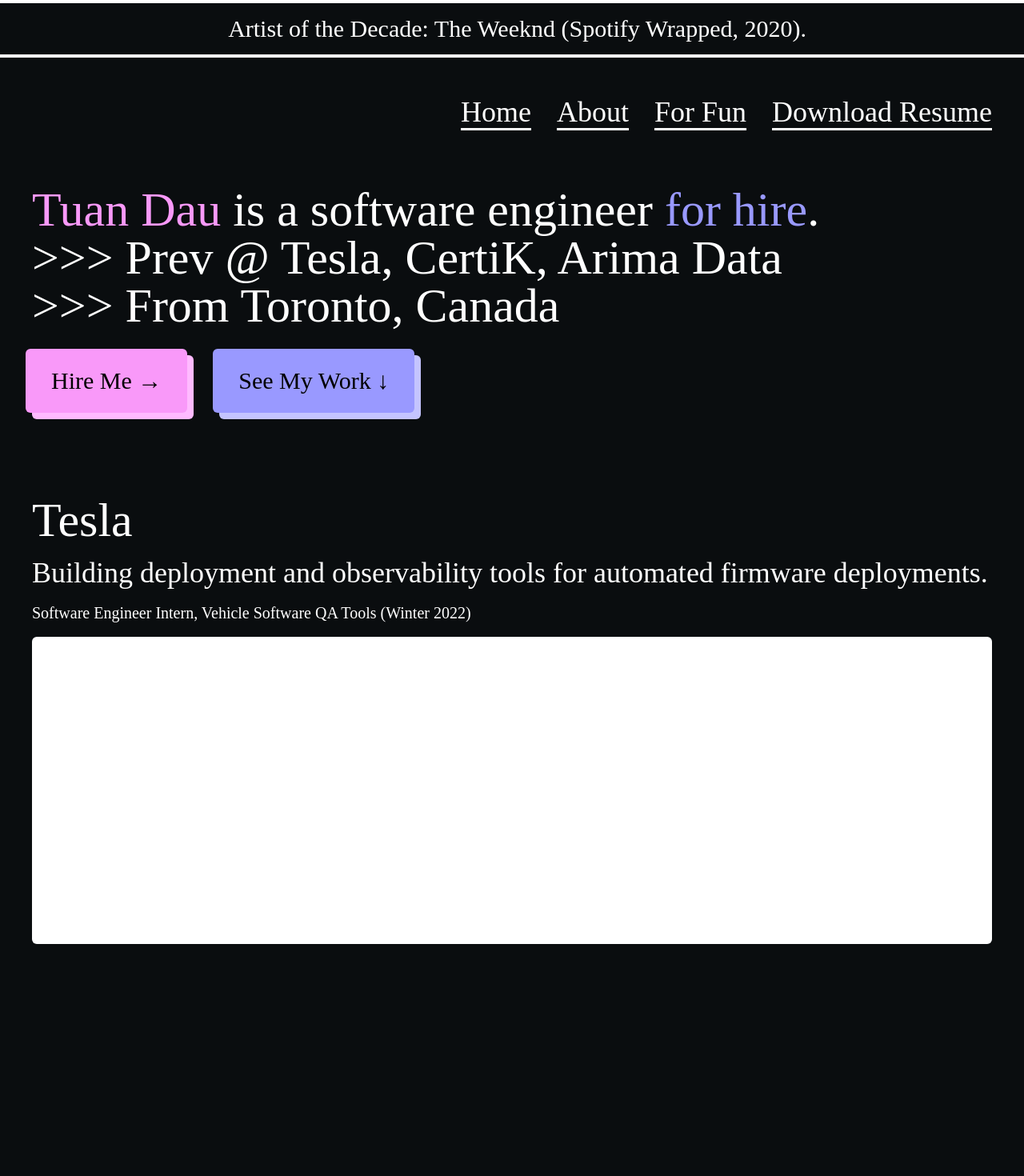
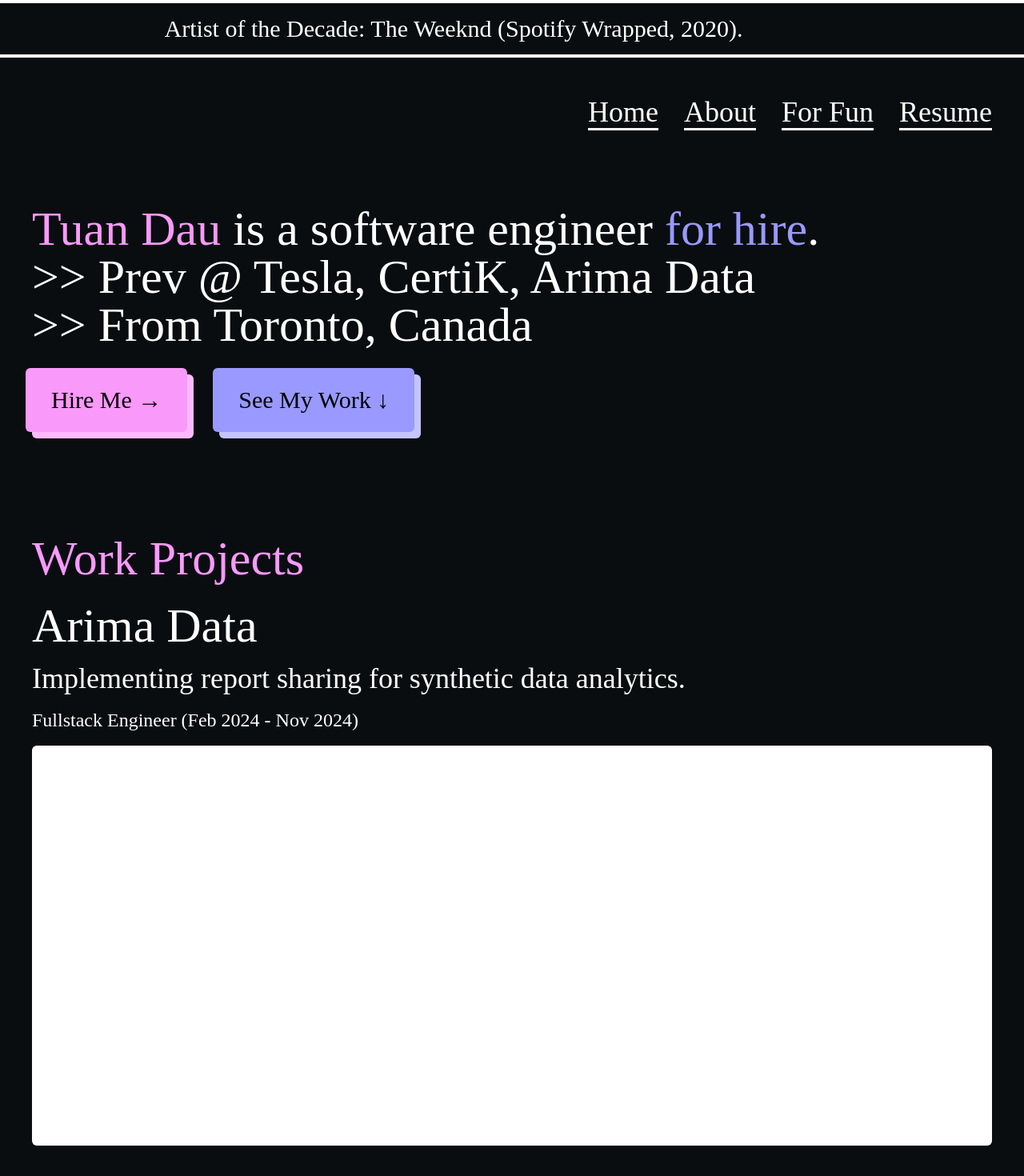
Before and after one commit to tuansydau/portfolio-website, a Next.js app: page / in a window 1280 px wide. Shown: the top 1470 px of the page at 80% size. Before the commit the page ends 1276 px from the top, so only its background shows below. Built offline with nearby package versions, Linux system fonts and the light colour scheme.

Commit message:
add: scroll into view, changed: text siziing

```diff
--- a/app/about/page.tsx
+++ b/app/about/page.tsx
@@ -12,6 +12,7 @@
       <PageWrapper>
         <ScrollingTextBanner />
         <Spacer />
+        <Spacer />
 
         {/* Text Container */}
         <TextWrapper>
--- a/app/components/homepage/IntroSection.tsx
+++ b/app/components/homepage/IntroSection.tsx
@@ -1,4 +1,16 @@
 export default function IntroSection() {
+  // Smooth scroll handler
+  const handleSmoothScroll = (
+    event: React.MouseEvent<HTMLAnchorElement>,
+    targetId: string
+  ) => {
+    event.preventDefault();
+    const targetElement = document.getElementById(targetId);
+    if (targetElement) {
+      targetElement.scrollIntoView({ behavior: 'smooth', block: 'start' });
+    }
+  };
+
   return (
     <>
       {/*  Intro Tagline */}
@@ -6,7 +18,7 @@
         <span className="text-[#F999F9] hover:cursor-pointer">Tuan Dau </span>
         is a software engineer <span className="text-[#9999FF]">for hire</span>.
         <p>
-          <span>{'>>>'} Prev @</span>{' '}
+          <span>{'>>'} Prev @</span>{' '}
           <span className="text-white transition-colors duration-200 ease-in-out hover:text-red-500 hover:cursor-pointer">
             Tesla
           </span>
@@ -19,7 +31,7 @@
             Arima Data
           </span>
         </p>
-        <p>{'>>> '}From Toronto, Canada</p>
+        <p>{'>> '}From Toronto, Canada</p>
       </div>
 
       {/* Spacer */}
@@ -46,9 +58,13 @@
             <div className="absolute w-full text-opacity-0 h-20 rounded-md bg-[#c4c4ff] z-0 text-black">
               See My Work ↓
             </div>
-            <div className="relative transition-all duration-300 ease-in-out flex items-center justify-center text-black px-8 h-20 rounded-md bg-[#9999ff] hover:cursor-pointer z-10 -top-2 -left-2 hover:top-0 hover:left-0">
+            <a
+              className="relative transition-all duration-300 ease-in-out flex items-center justify-center text-black px-8 h-20 rounded-md bg-[#9999ff] hover:cursor-pointer z-10 -top-2 -left-2 hover:top-0 hover:left-0"
+              href="#section1"
+              onClick={(e) => handleSmoothScroll(e, 'section1')}
+            >
               See My Work ↓
-            </div>
+            </a>
           </div>
         </div>
       </div>
--- a/app/components/homepage/NavigationMenu.tsx
+++ b/app/components/homepage/NavigationMenu.tsx
@@ -26,7 +26,7 @@
         {/* Download Resume Button */}
         <Link href="/">
           <div className="decoration-solid underline-offset-8 underline hover:decoration-wavy hover:cursor-pointer ">
-            Download Resume
+            Resume
           </div>
         </Link>
       </div>
--- a/app/components/homepage/ProjectCard.tsx
+++ b/app/components/homepage/ProjectCard.tsx
@@ -1,17 +1,20 @@
-export default function ProjectCard() {
+export default function ProjectCard({
+  company,
+  description,
+  title
+}: {
+  company: string;
+  description: string;
+  title: string;
+}) {
   return (
-    <div className="flex flex-col w-full space-y-4">
+    <div className="flex flex-col w-full space-y-4 hover:cursor-pointer transition-colors text-white hover:text-gray-400">
       <h2 className="text-6xl" style={{ fontFamily: 'Array-BoldWide' }}>
-        Tesla
+        {company}
       </h2>
-      <h3 className="text-4xl">
-        Building deployment and observability tools for automated firmware
-        deployments.
-      </h3>
-      <h4 className="text-xl">
-        Software Engineer Intern, Vehicle Software QA Tools (Winter 2022)
-      </h4>
-      <div className="w-full h-96 bg-white rounded-md" />
+      <h3 className="text-4xl">{description}</h3>
+      <h4 className="text-2xl">{title}</h4>
+      <div className="w-full h-[500px] bg-white rounded-md" />
     </div>
   );
 }
--- a/app/globals.css
+++ b/app/globals.css
@@ -28,7 +28,7 @@
 
 /* Scrollbar */
 ::-webkit-scrollbar {
-  width: 8px;
+  width: 0px;
 }
 
 ::-webkit-scrollbar-thumb {
--- a/app/page.tsx
+++ b/app/page.tsx
@@ -22,13 +22,52 @@
           <Spacer />
           <Spacer />
           <Spacer />
+          <Spacer />
           <IntroSection />
           <Spacer />
           <Spacer />
           <Spacer />
           <Spacer />
+          <Spacer />
+          <div id="section1" className="w-full text-6xl text-[#f999ff]">
+            Work Projects
+          </div>
+          <Spacer />
           {/* Mock Project Card */}
-          <ProjectCard />
+          <ProjectCard
+            company="Arima Data"
+            description="Implementing report sharing for synthetic data analytics."
+            title="Fullstack Engineer (Feb 2024 - Nov 2024)"
+          />
+          <Spacer />
+          <Spacer />
+          <Spacer />
+          <ProjectCard
+            company="Tesla"
+            description="Building deployment and observability tools for testing new firmwares."
+            title="Software Engineer Intern, Vehicle Software QA Tools (Winter 2022)"
+          />
+          <Spacer />
+          <Spacer />
+          <Spacer />
+          <ProjectCard
+            company="CertiK"
+            description="Automating static analysis and formal verification tests for Web3 code audits."
+            title="Backend Engineer Intern, Static Analysis Tools (Fall 2021)"
+          />
+          <Spacer />
+          <Spacer />
+          <Spacer />
+
+          <div className="w-full text-6xl text-[#f999ff]">
+            Personal Projects
+          </div>
+          <Spacer />
+          <ProjectCard
+            company="Home Web Server + AWS Learning Environment"
+            description="A NixOS server to host websites, and a free AWS (localstack) test environment."
+            title="Motivation: To avoid going backrupt to AWS, and to have a consistent environment to learn about systems design."
+          />
           <Spacer />
           <Spacer />
           <Spacer />
```
